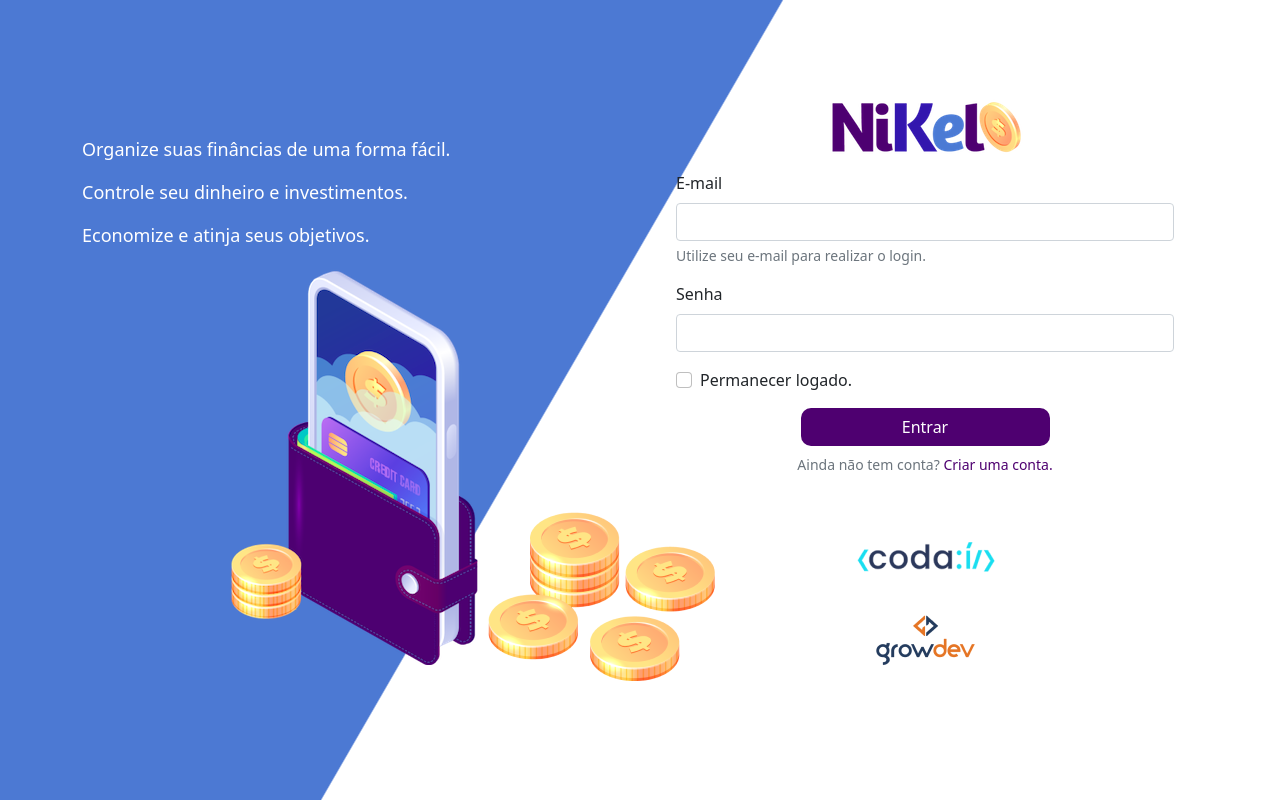
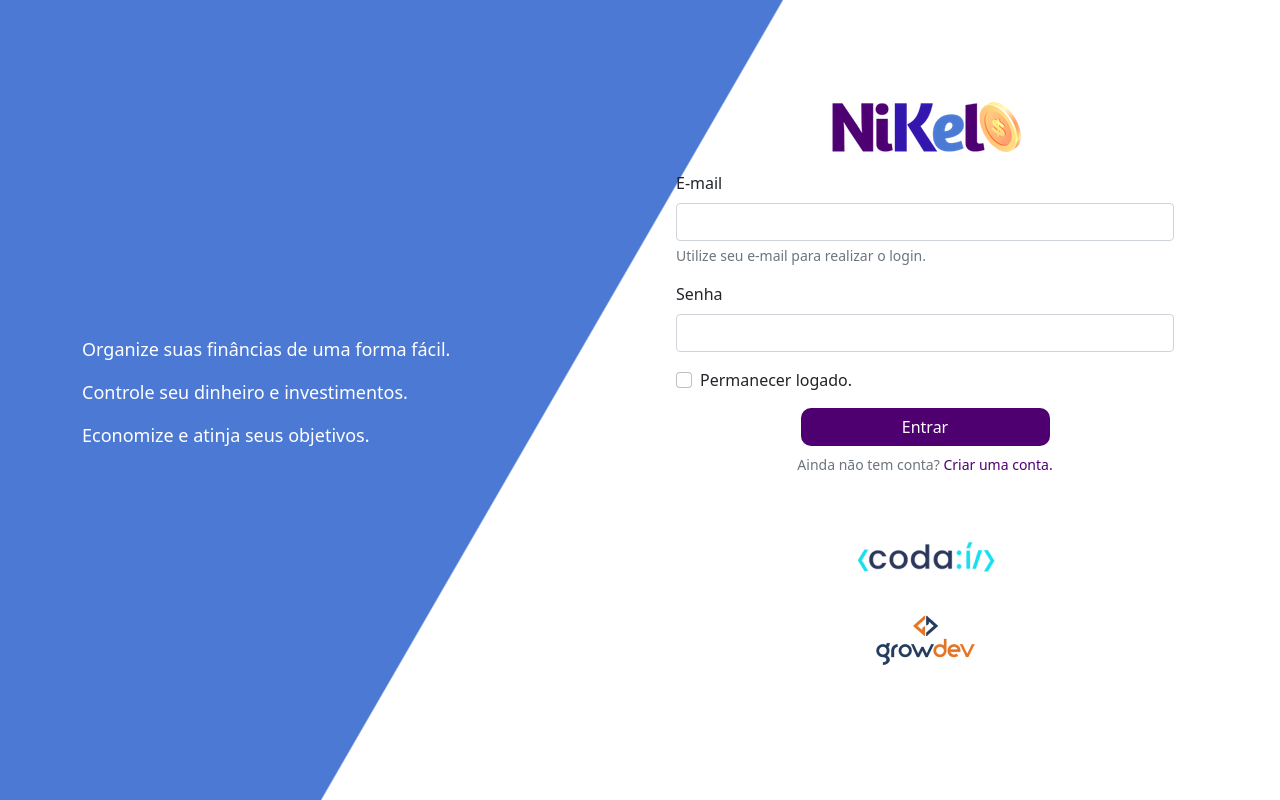
Before and after one commit to Djhessfr/nikel, a plain HTML site: page index.html in a window 1280 px wide. Drawn offline with nearby package versions, Linux system fonts and the light colour scheme.

Commit message:
Update index.html

```diff
--- a/index.html
+++ b/index.html
@@ -20,8 +20,6 @@
                         <p>Economize e atinja seus objetivos.</p>
                 </div>
             <div class="text-center">
-                <img src="./assets/pocket.png" alt="image pocket" class="image-fluid" srcset="">
-                <img src="./assets/coins.png" alt="image coins" class="img-fluid d-none d-lg-inline coins" srcset="">
             </div>
         </div>
     <div class="col justify-content-center my-5 d-flex flex-column">
```
